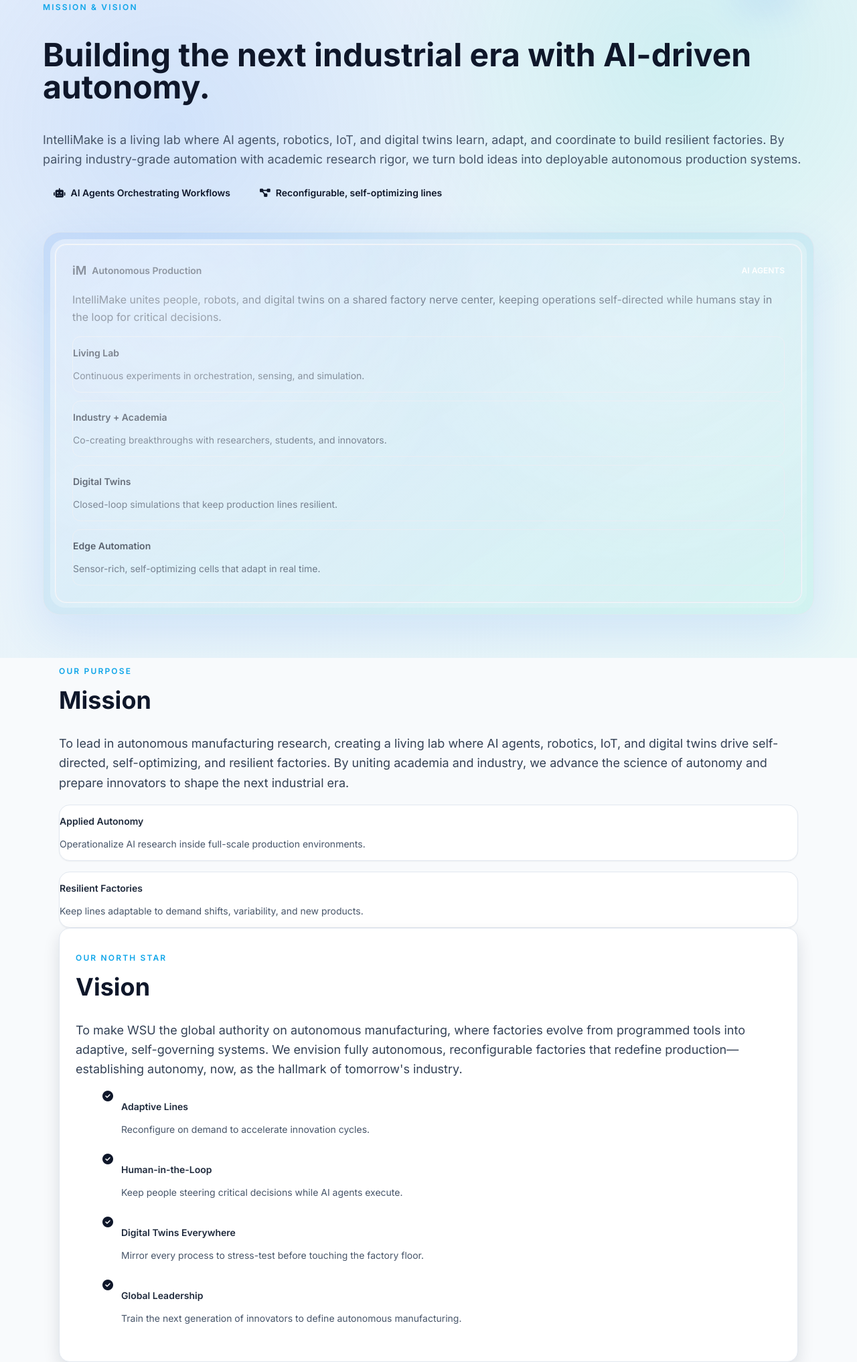
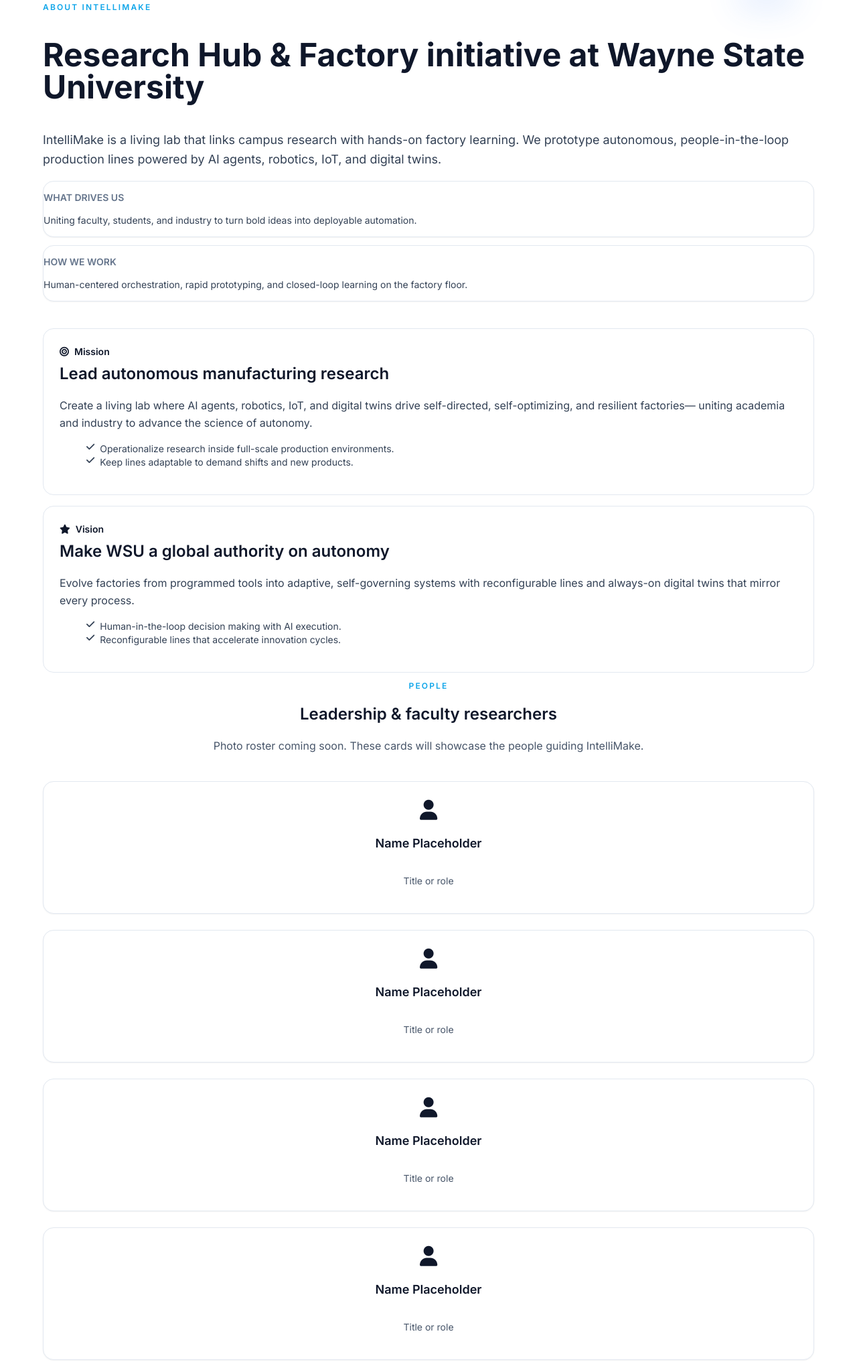
Before and after one commit to rsohmshe1/IntelliMake.org, a website: page about.html in a window 1280 px wide. Shown: the part 168-2201 px from the top of the page at 67% size. Drawn offline with Linux system fonts and the light colour scheme; a small style sheet from the web is missing.

Commit message:
Refocus About hero on mission and vision

```diff
--- a/about.html
+++ b/about.html
@@ -21,159 +21,120 @@
   </head>
   <body>
     <div id="header"></div>
-    <main>
-      <section class="relative overflow-hidden px-6 pb-16 pt-12 lg:pb-20 lg:pt-16" aria-labelledby="about-hero-title">
-        <div class="hero-ambient" aria-hidden="true"></div>
-        <div class="relative mx-auto grid max-w-6xl items-center gap-10 lg:grid-cols-[1.1fr,0.9fr]">
+    <main class="bg-white">
+      <section class="relative overflow-hidden bg-slate-50 px-6 py-16" aria-labelledby="about-hero-title">
+        <div class="absolute inset-y-0 right-[-200px] w-[480px] rounded-full bg-gradient-to-b from-sky-100 to-emerald-100 blur-3xl" aria-hidden="true"></div>
+        <div class="relative mx-auto grid max-w-6xl items-start gap-10 lg:grid-cols-[1.05fr,0.95fr]">
           <div class="space-y-5">
-            <p class="eyebrow">Mission &amp; Vision</p>
+            <p class="eyebrow">About IntelliMake</p>
             <h1 id="about-hero-title" class="text-3xl font-bold text-slate-900 sm:text-4xl lg:text-5xl">
-              Building the next industrial era with AI-driven autonomy.
+              Research Hub &amp; Factory initiative at Wayne State University
             </h1>
-            <p class="text-lg leading-relaxed text-slate-600">
-              IntelliMake is a living lab where AI agents, robotics, IoT, and digital twins learn, adapt, and coordinate to build
-              resilient factories. By pairing industry-grade automation with academic research rigor, we turn bold ideas into
-              deployable autonomous production systems.
+            <p class="text-lg leading-relaxed text-slate-700">
+              IntelliMake is a living lab that links campus research with hands-on factory learning. We prototype autonomous,
+              people-in-the-loop production lines powered by AI agents, robotics, IoT, and digital twins.
             </p>
-            <div class="flex flex-wrap gap-3">
-              <span class="inline-flex items-center gap-2 rounded-full bg-sky-100 px-4 py-2 text-sm font-semibold text-sky-800">
-                <i class="fa-solid fa-robot"></i>
-                AI Agents Orchestrating Workflows
-              </span>
-              <span class="inline-flex items-center gap-2 rounded-full bg-emerald-100 px-4 py-2 text-sm font-semibold text-emerald-800">
-                <i class="fa-solid fa-diagram-project"></i>
-                Reconfigurable, self-optimizing lines
-              </span>
+            <div class="grid gap-3 sm:grid-cols-2">
+              <div class="rounded-2xl border border-slate-200 bg-white p-4 shadow-sm">
+                <p class="text-sm font-semibold uppercase tracking-wide text-slate-500">What drives us</p>
+                <p class="mt-2 text-sm text-slate-700">Uniting faculty, students, and industry to turn bold ideas into deployable automation.</p>
+              </div>
+              <div class="rounded-2xl border border-slate-200 bg-white p-4 shadow-sm">
+                <p class="text-sm font-semibold uppercase tracking-wide text-slate-500">How we work</p>
+                <p class="mt-2 text-sm text-slate-700">Human-centered orchestration, rapid prototyping, and closed-loop learning on the factory floor.</p>
+              </div>
             </div>
           </div>
-          <div class="glass-card">
-            <div class="rounded-2xl border border-slate-200 bg-white/80 p-6 shadow-2xl ring-1 ring-slate-100">
-              <div class="flex items-center justify-between gap-3">
-                <div class="flex items-center gap-2 text-sm font-semibold text-slate-700">
-                  <span class="inline-flex h-10 w-10 items-center justify-center rounded-xl bg-sky-100 text-lg text-sky-700">iM</span>
-                  <span>Autonomous Production</span>
-                </div>
-                <span class="rounded-full bg-slate-900 px-3 py-1 text-xs font-semibold uppercase tracking-wide text-white">AI Agents</span>
+          <div class="grid gap-4 md:grid-cols-2 lg:grid-cols-1">
+            <div class="rounded-2xl border border-slate-200 bg-white p-6 shadow-md">
+              <div class="flex items-center gap-2 text-sm font-semibold text-sky-700">
+                <i class="fa-solid fa-bullseye"></i>
+                <span>Mission</span>
               </div>
-              <p class="mt-4 text-base leading-relaxed text-slate-600">
-                IntelliMake unites people, robots, and digital twins on a shared factory nerve center, keeping operations
-                self-directed while humans stay in the loop for critical decisions.
+              <h2 class="mt-2 text-xl font-semibold text-slate-900">Lead autonomous manufacturing research</h2>
+              <p class="mt-2 text-base leading-relaxed text-slate-700">
+                Create a living lab where AI agents, robotics, IoT, and digital twins drive self-directed, self-optimizing, and resilient factories—
+                uniting academia and industry to advance the science of autonomy.
               </p>
-              <div class="mt-6 grid gap-3 sm:grid-cols-2">
-                <div class="rounded-xl border border-slate-200 bg-slate-50 p-4">
-                  <p class="text-sm font-semibold text-slate-800">Living Lab</p>
-                  <p class="mt-1 text-sm text-slate-600">Continuous experiments in orchestration, sensing, and simulation.</p>
-                </div>
-                <div class="rounded-xl border border-slate-200 bg-slate-50 p-4">
-                  <p class="text-sm font-semibold text-slate-800">Industry + Academia</p>
-                  <p class="mt-1 text-sm text-slate-600">Co-creating breakthroughs with researchers, students, and innovators.</p>
-                </div>
-                <div class="rounded-xl border border-slate-200 bg-slate-50 p-4">
-                  <p class="text-sm font-semibold text-slate-800">Digital Twins</p>
-                  <p class="mt-1 text-sm text-slate-600">Closed-loop simulations that keep production lines resilient.</p>
-                </div>
-                <div class="rounded-xl border border-slate-200 bg-slate-50 p-4">
-                  <p class="text-sm font-semibold text-slate-800">Edge Automation</p>
-                  <p class="mt-1 text-sm text-slate-600">Sensor-rich, self-optimizing cells that adapt in real time.</p>
-                </div>
+              <ul class="mt-3 space-y-2 text-sm text-slate-700" aria-label="Mission focus areas">
+                <li class="flex items-start gap-2"><i class="fa-solid fa-check text-emerald-500 mt-0.5"></i><span>Operationalize research inside full-scale production environments.</span></li>
+                <li class="flex items-start gap-2"><i class="fa-solid fa-check text-emerald-500 mt-0.5"></i><span>Keep lines adaptable to demand shifts and new products.</span></li>
+              </ul>
+            </div>
+            <div class="rounded-2xl border border-slate-200 bg-white p-6 shadow-md">
+              <div class="flex items-center gap-2 text-sm font-semibold text-emerald-700">
+                <i class="fa-solid fa-star"></i>
+                <span>Vision</span>
               </div>
+              <h2 class="mt-2 text-xl font-semibold text-slate-900">Make WSU a global authority on autonomy</h2>
+              <p class="mt-2 text-base leading-relaxed text-slate-700">
+                Evolve factories from programmed tools into adaptive, self-governing systems with reconfigurable lines and always-on digital twins
+                that mirror every process.
+              </p>
+              <ul class="mt-3 space-y-2 text-sm text-slate-700" aria-label="Vision pillars">
+                <li class="flex items-start gap-2"><i class="fa-solid fa-check text-sky-500 mt-0.5"></i><span>Human-in-the-loop decision making with AI execution.</span></li>
+                <li class="flex items-start gap-2"><i class="fa-solid fa-check text-sky-500 mt-0.5"></i><span>Reconfigurable lines that accelerate innovation cycles.</span></li>
+              </ul>
             </div>
           </div>
         </div>
       </section>
 
-      <section class="bg-slate-50 py-16" aria-labelledby="mission-title">
-        <div class="mx-auto flex max-w-6xl flex-col gap-12 px-6 lg:grid lg:grid-cols-[1.05fr,0.95fr] lg:items-start">
-          <div class="space-y-4">
-            <p class="eyebrow">Our Purpose</p>
-            <h2 id="mission-title" class="text-3xl font-bold text-slate-900 sm:text-4xl">Mission</h2>
-            <p class="text-lg leading-relaxed text-slate-700">
-              To lead in autonomous manufacturing research, creating a living lab where AI agents, robotics, IoT, and digital twins
-              drive self-directed, self-optimizing, and resilient factories. By uniting academia and industry, we advance the
-              science of autonomy and prepare innovators to shape the next industrial era.
+      <section class="px-6 py-16" aria-labelledby="team-title">
+        <div class="mx-auto max-w-6xl">
+          <div class="text-center">
+            <p class="eyebrow">People</p>
+            <h2 id="team-title" class="text-2xl font-semibold text-slate-900 sm:text-3xl">
+              Leadership &amp; faculty researchers
+            </h2>
+            <p class="mt-3 text-base leading-relaxed text-slate-600">
+              Photo roster coming soon. These cards will showcase the people guiding IntelliMake.
             </p>
-            <div class="grid gap-4 sm:grid-cols-2">
-              <div class="rounded-2xl border border-slate-200 bg-white p-5 shadow-sm">
-                <p class="text-sm font-semibold text-slate-800">Applied Autonomy</p>
-                <p class="mt-1 text-sm text-slate-600">Operationalize AI research inside full-scale production environments.</p>
+          </div>
+
+          <div class="mt-10 grid gap-6 md:grid-cols-2 lg:grid-cols-3">
+            <div class="flex flex-col items-center rounded-2xl border border-slate-200 bg-white p-6 shadow-sm">
+              <div class="flex h-28 w-28 items-center justify-center rounded-full bg-slate-100 text-slate-400">
+                <i class="fa-solid fa-user text-3xl"></i>
               </div>
-              <div class="rounded-2xl border border-slate-200 bg-white p-5 shadow-sm">
-                <p class="text-sm font-semibold text-slate-800">Resilient Factories</p>
-                <p class="mt-1 text-sm text-slate-600">Keep lines adaptable to demand shifts, variability, and new products.</p>
+              <p class="mt-4 text-lg font-semibold text-slate-900">Name Placeholder</p>
+              <p class="text-sm text-slate-600">Title or role</p>
+            </div>
+            <div class="flex flex-col items-center rounded-2xl border border-slate-200 bg-white p-6 shadow-sm">
+              <div class="flex h-28 w-28 items-center justify-center rounded-full bg-slate-100 text-slate-400">
+                <i class="fa-solid fa-user text-3xl"></i>
               </div>
+              <p class="mt-4 text-lg font-semibold text-slate-900">Name Placeholder</p>
+              <p class="text-sm text-slate-600">Title or role</p>
             </div>
-          </div>
-          <div class="space-y-4 rounded-2xl border border-slate-200 bg-white p-6 shadow-lg" aria-labelledby="vision-title">
-            <p class="eyebrow">Our North Star</p>
-            <h2 id="vision-title" class="text-3xl font-bold text-slate-900 sm:text-4xl">Vision</h2>
-            <p class="text-lg leading-relaxed text-slate-700">
-              To make WSU the global authority on autonomous manufacturing, where factories evolve from programmed tools into
-              adaptive, self-governing systems. We envision fully autonomous, reconfigurable factories that redefine production—
-              establishing autonomy, now, as the hallmark of tomorrow's industry.
-            </p>
-            <ul class="grid gap-3 sm:grid-cols-2" aria-label="Vision pillars">
-              <li class="flex items-start gap-3 rounded-xl bg-slate-50 p-4">
-                <i class="fa-solid fa-circle-check mt-1 text-sky-600"></i>
-                <div>
-                  <p class="text-sm font-semibold text-slate-800">Adaptive Lines</p>
-                  <p class="text-sm text-slate-600">Reconfigure on demand to accelerate innovation cycles.</p>
-                </div>
-              </li>
-              <li class="flex items-start gap-3 rounded-xl bg-slate-50 p-4">
-                <i class="fa-solid fa-circle-check mt-1 text-sky-600"></i>
-                <div>
-                  <p class="text-sm font-semibold text-slate-800">Human-in-the-Loop</p>
-                  <p class="text-sm text-slate-600">Keep people steering critical decisions while AI agents execute.</p>
-                </div>
-              </li>
-              <li class="flex items-start gap-3 rounded-xl bg-slate-50 p-4">
-                <i class="fa-solid fa-circle-check mt-1 text-sky-600"></i>
-                <div>
-                  <p class="text-sm font-semibold text-slate-800">Digital Twins Everywhere</p>
-                  <p class="text-sm text-slate-600">Mirror every process to stress-test before touching the factory floor.</p>
-                </div>
-              </li>
-              <li class="flex items-start gap-3 rounded-xl bg-slate-50 p-4">
-                <i class="fa-solid fa-circle-check mt-1 text-sky-600"></i>
-                <div>
-                  <p class="text-sm font-semibold text-slate-800">Global Leadership</p>
-                  <p class="text-sm text-slate-600">Train the next generation of innovators to define autonomous manufacturing.</p>
-                </div>
-              </li>
-            </ul>
-          </div>
-        </div>
-      </section>
-
-      <section class="px-6 py-16" aria-labelledby="pillars-title">
-        <div class="mx-auto max-w-6xl space-y-4 text-center">
-          <p class="eyebrow">What We Stand For</p>
-          <h2 id="pillars-title" class="text-3xl font-bold text-slate-900 sm:text-4xl">The IntelliMake Difference</h2>
-          <p class="text-lg leading-relaxed text-slate-700">
-            From orchestration to human collaboration, our research program bridges autonomous tech and real production. Together
-            with industry partners, we prove out new ideas fast and scale them into resilient, adaptable factories.
-          </p>
-        </div>
-        <div class="mx-auto mt-10 grid max-w-6xl gap-6 md:grid-cols-2 lg:grid-cols-4">
-          <div class="glass-card h-full rounded-2xl border border-slate-200 p-6 text-left shadow-sm">
-            <p class="text-sm font-semibold uppercase tracking-wide text-slate-500">AI Agents &amp; Orchestration</p>
-            <h3 class="mt-2 text-xl font-semibold text-slate-900">Coordinated autonomy</h3>
-            <p class="mt-2 text-sm leading-relaxed text-slate-700">Multi-agent systems plan, schedule, and adapt work across the entire factory floor.</p>
-          </div>
-          <div class="glass-card h-full rounded-2xl border border-slate-200 p-6 text-left shadow-sm">
-            <p class="text-sm font-semibold uppercase tracking-wide text-slate-500">Smart Sensors</p>
-            <h3 class="mt-2 text-xl font-semibold text-slate-900">Edge-aware automation</h3>
-            <p class="mt-2 text-sm leading-relaxed text-slate-700">Sensor-rich cells provide real-time telemetry for closed-loop decisions.</p>
-          </div>
-          <div class="glass-card h-full rounded-2xl border border-slate-200 p-6 text-left shadow-sm">
-            <p class="text-sm font-semibold uppercase tracking-wide text-slate-500">Digital Twins</p>
-            <h3 class="mt-2 text-xl font-semibold text-slate-900">Simulation-first design</h3>
-            <p class="mt-2 text-sm leading-relaxed text-slate-700">Every process is mirrored virtually to test resilience before deployment.</p>
-          </div>
-          <div class="glass-card h-full rounded-2xl border border-slate-200 p-6 text-left shadow-sm">
-            <p class="text-sm font-semibold uppercase tracking-wide text-slate-500">Human-AI Collaboration</p>
-            <h3 class="mt-2 text-xl font-semibold text-slate-900">People at the core</h3>
-            <p class="mt-2 text-sm leading-relaxed text-slate-700">Experts stay in control of strategy while AI agents handle execution.</p>
+            <div class="flex flex-col items-center rounded-2xl border border-slate-200 bg-white p-6 shadow-sm">
+              <div class="flex h-28 w-28 items-center justify-center rounded-full bg-slate-100 text-slate-400">
+                <i class="fa-solid fa-user text-3xl"></i>
+              </div>
+              <p class="mt-4 text-lg font-semibold text-slate-900">Name Placeholder</p>
+              <p class="text-sm text-slate-600">Title or role</p>
+            </div>
+            <div class="flex flex-col items-center rounded-2xl border border-slate-200 bg-white p-6 shadow-sm">
+              <div class="flex h-28 w-28 items-center justify-center rounded-full bg-slate-100 text-slate-400">
+                <i class="fa-solid fa-user text-3xl"></i>
+              </div>
+              <p class="mt-4 text-lg font-semibold text-slate-900">Name Placeholder</p>
+              <p class="text-sm text-slate-600">Title or role</p>
+            </div>
+            <div class="flex flex-col items-center rounded-2xl border border-slate-200 bg-white p-6 shadow-sm">
+              <div class="flex h-28 w-28 items-center justify-center rounded-full bg-slate-100 text-slate-400">
+                <i class="fa-solid fa-user text-3xl"></i>
+              </div>
+              <p class="mt-4 text-lg font-semibold text-slate-900">Name Placeholder</p>
+              <p class="text-sm text-slate-600">Title or role</p>
+            </div>
+            <div class="flex flex-col items-center rounded-2xl border border-slate-200 bg-white p-6 shadow-sm">
+              <div class="flex h-28 w-28 items-center justify-center rounded-full bg-slate-100 text-slate-400">
+                <i class="fa-solid fa-user text-3xl"></i>
+              </div>
+              <p class="mt-4 text-lg font-semibold text-slate-900">Name Placeholder</p>
+              <p class="text-sm text-slate-600">Title or role</p>
+            </div>
           </div>
         </div>
       </section>
```
